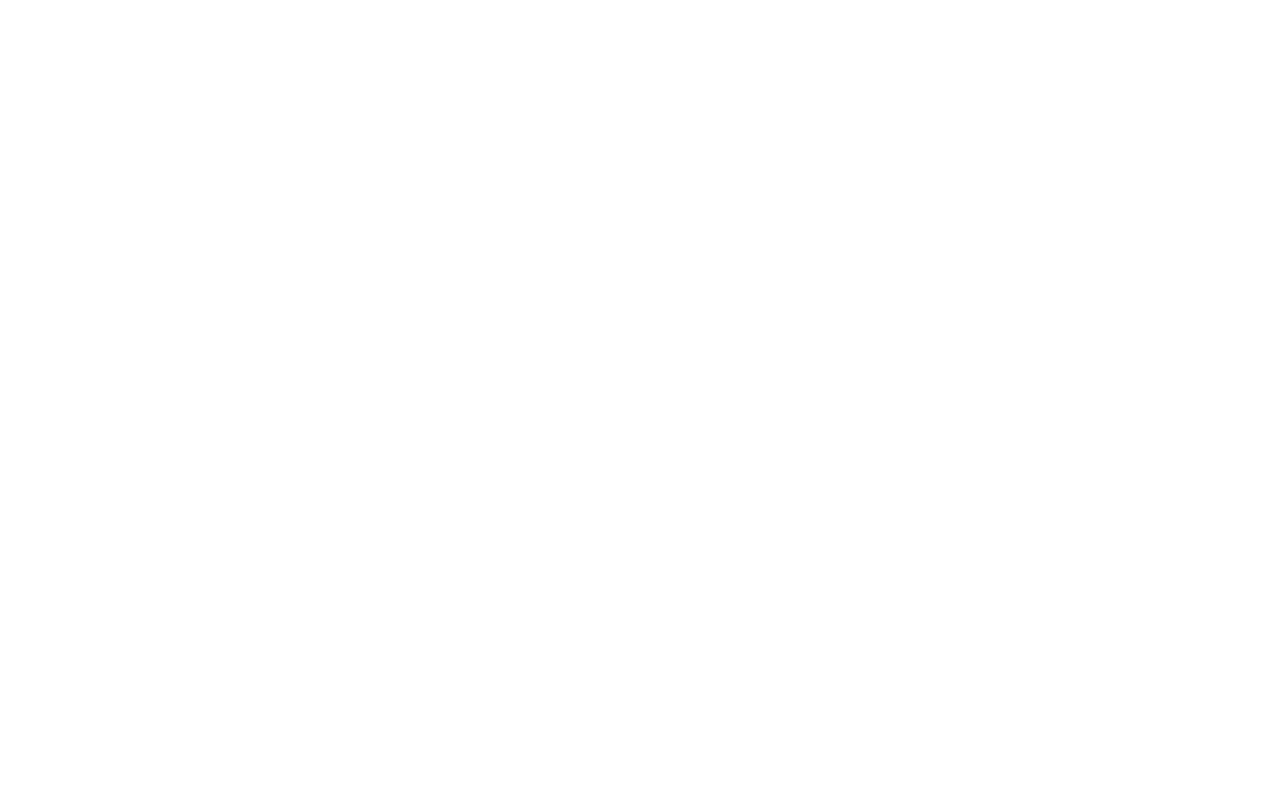
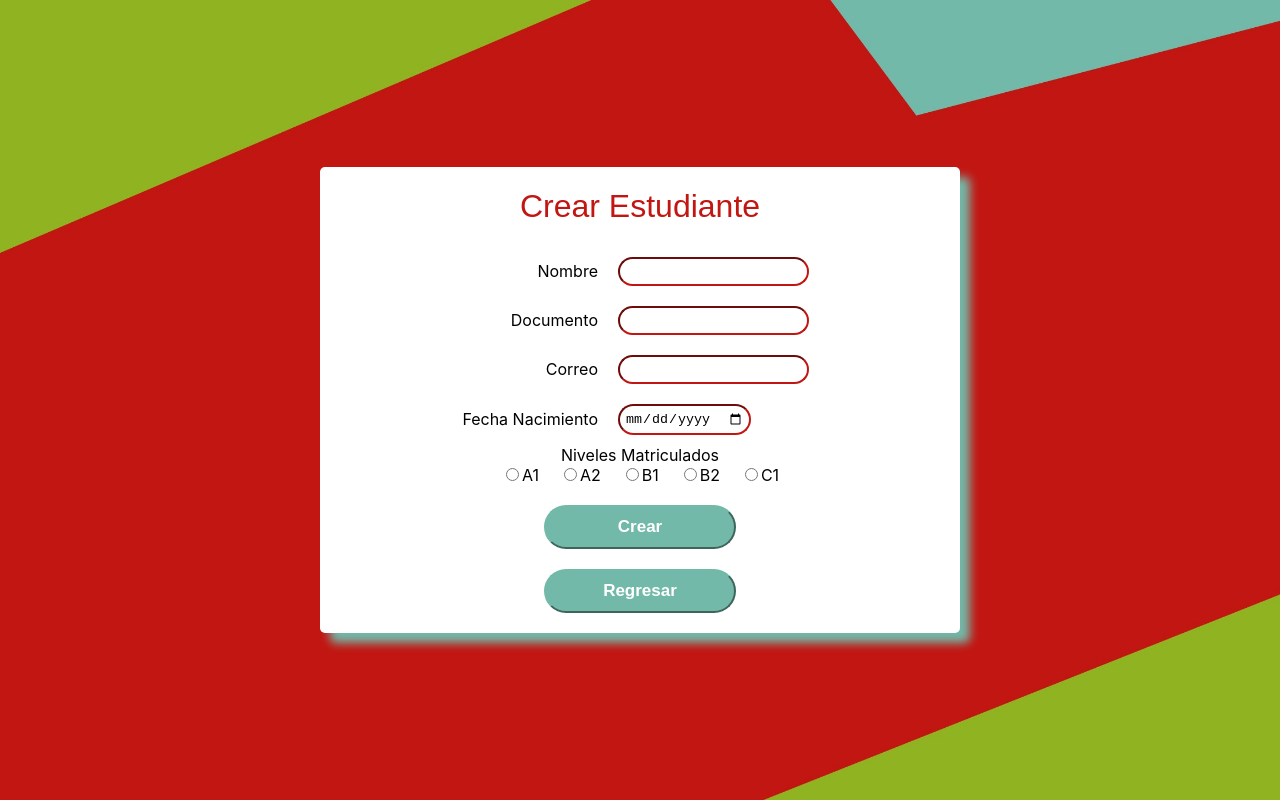
Before and after one commit to ManuelaGaviria/smart-front, a React (Create React App) app: page /CreateStudent in a window 1280 px wide. Before the commit this address had no page. Built offline with nearby package versions, Linux system fonts and the light colour scheme; a web font is replaced by a local one.

Commit message:
Crear profe y estudiante

```diff
--- /dev/null
+++ b/src/components/CircleImage.jsx
@@ -0,0 +1,16 @@
+
+import { MdOutlineCancel } from "react-icons/md";
+
+function CircleImage({icon}) {
+    const Icon = icon || MdOutlineCancel
+  return (
+    <div className="centerCircle">
+        <label className="labelCircle">
+            <Icon className="icons" />
+        </label>
+    </div>
+
+  )
+}
+
+export default CircleImage
--- /dev/null
+++ b/src/components/ContenedorForms.jsx
@@ -0,0 +1,17 @@
+import { motion } from "framer-motion";
+
+function ContenedorForms({children}) {
+  return (
+    <motion.div
+      className='contenedor'
+      initial={{ opacity: 0, y: 500 }}
+      animate={{opacity: 1, y: 0 }}
+      exit={{ opacity: 0, y: -500 }}
+      transition={{ duration: 1}}
+    >
+      {children}
+    </motion.div>
+  )
+}
+
+export default ContenedorForms
--- /dev/null
+++ b/src/components/RadioButton.jsx
@@ -0,0 +1,13 @@
+import React from 'react';
+
+const RadioButton = ({ id, label }) => {
+
+  return (
+    <div className='radioButton'>
+      <input type="radio" id={id}/>
+      <label htmlFor={id}>{label}</label>
+    </div>
+  );
+};
+
+export default RadioButton;
--- a/src/index.css
+++ b/src/index.css
@@ -39,6 +39,11 @@
   display: flex;
   justify-content: center;
   align-items: center;
+}
+
+.centerCircle{
+  position: absolute;
+  top: 10%;
 }
 
 .logo {
@@ -201,6 +206,30 @@
     width: 40%;
 }
 
+.Button2 {
+  cursor: pointer;
+  background-color: #72b9a9;
+  padding: 10px;
+  border-radius: 50px;
+  border-color: #72b9a9;
+  color: white;
+  font-weight: 600;
+  font-size: 25px;
+  width: 40%;
+  transition: 0.3s;
+  margin-bottom: 20px;
+}
+
+.Button2:hover {
+    background-color: #c11612;
+    color: white;
+    width: 50%;
+}
+
+.tituloPrincipal{
+  font-size: 40px;
+}
+
 .logoAdminContainer {
   display: flex;
   justify-content: center;
@@ -302,3 +331,17 @@
 .Btn:active {
   transform: translate(2px ,2px);
 }
+
+.ButtonContainer{
+  display: grid;
+
+}
+
+.niveles{
+  display: flex;
+  justify-content: center;
+}
+
+.radioButton{
+  margin: 0px 10px 0px 10px;
+}
--- /dev/null
+++ b/src/pages/CreateStudent.jsx
@@ -0,0 +1,41 @@
+import { motion} from 'framer-motion';
+import ContenedorForms from '../components/ContenedorForms';
+import LabelInput from '../components/LabelInput';
+import Button from '../components/Button';
+import ButtonLink from '../components/ButtonLink';
+import RadioButton from '../components/RadioButton';
+
+function CreateStudent() {
+  return (
+    <motion.div className="login-container"
+    initial={{ opacity: 0, x: -1000 }} // Inicia desde la izquierda
+    animate={{ opacity: 1, x: 0 }} // Animación hacia la derecha
+    exit={{ opacity: 0, x: 1000 }} // Sale hacia la derecha
+    transition={{ duration: 2 }}>
+        <ContenedorForms>
+            <h1>Crear Estudiante</h1>
+          <div className="InputContainer">
+            <LabelInput texto="Nombre"></LabelInput>
+            <LabelInput tipo="number" texto="Documento"></LabelInput>
+            <LabelInput tipo="email" texto="Correo"></LabelInput>
+            <LabelInput tipo="date" texto="Fecha Nacimiento"></LabelInput>
+            <div>
+                <label>Niveles Matriculados</label>
+                <div className='niveles'>
+                    <RadioButton id="opcion1" label="A1"/>
+                    <RadioButton id="opcion2" label="A2"/>
+                    <RadioButton id="opcion3" label="B1"/>
+                    <RadioButton id="opcion4" label="B2"/>
+                    <RadioButton id="opcion5" label="C1"/>
+                </div>
+            </div>
+          </div>
+          <br />
+          <Button clase="Button">Crear</Button>
+          <ButtonLink destino="/PrincipalStudent" clase="Button">Regresar</ButtonLink>
+        </ContenedorForms>
+    </motion.div>
+  )
+}
+
+export default CreateStudent
--- /dev/null
+++ b/src/pages/CreateTeacher.jsx
@@ -0,0 +1,30 @@
+import { motion} from 'framer-motion';
+import ContenedorForms from '../components/ContenedorForms';
+import LabelInput from '../components/LabelInput';
+import Button from '../components/Button';
+import ButtonLink from '../components/ButtonLink';
+
+function CreateTeacher() {
+  return (
+    <motion.div className="login-container"
+    initial={{ opacity: 0, x: -1000 }} // Inicia desde la izquierda
+    animate={{ opacity: 1, x: 0 }} // Animación hacia la derecha
+    exit={{ opacity: 0, x: 1000 }} // Sale hacia la derecha
+    transition={{ duration: 2 }}>
+        <ContenedorForms>
+            <h1>Crear Profesor</h1>
+          <div className="InputContainer">
+            <LabelInput texto="Nombre"></LabelInput>
+            <LabelInput tipo="number" texto="Documento"></LabelInput>
+            <LabelInput tipo="email" texto="Correo"></LabelInput>
+            <LabelInput tipo="date" texto="Fecha Nacimiento"></LabelInput>
+          </div>
+          <br />
+          <Button clase="Button">Crear</Button>
+          <ButtonLink destino="/PrincipalTeacher" clase="Button">Regresar</ButtonLink>
+        </ContenedorForms>
+    </motion.div>
+  )
+}
+
+export default CreateTeacher
--- a/src/pages/PrincipalAdmin.jsx
+++ b/src/pages/PrincipalAdmin.jsx
@@ -4,14 +4,11 @@
 import ImageButton from '../components/ImageButton';
 import { FaChalkboardTeacher } from "react-icons/fa";
 import { PiStudentBold } from "react-icons/pi";
-import { LuLogOut } from "react-icons/lu";
-import ButtonLink from '../components/ButtonLink';
 import LogoutButton from '../components/LogoutButton';
 
 
 function PrincipalAdmin() {
   return (
-
     <motion.div
     className='AdminContainer'
     initial={{ opacity: 0, x: 1000 }} // Inicia desde la derecha
--- a/src/pages/PrincipalStudent.jsx
+++ b/src/pages/PrincipalStudent.jsx
@@ -1,8 +1,38 @@
-import React from 'react'
+import Logo2 from '../components/Logo2';
+import { motion} from 'framer-motion';
+import { PiStudentBold } from "react-icons/pi";
+import CircleImage from '../components/CircleImage';
+import ButtonLink from '../components/ButtonLink';
 
 function PrincipalStudent() {
   return (
-    <div>PrincipalStudent</div>
+    <motion.div
+    className='AdminContainer'
+    initial={{ opacity: 0, x: 1000 }} // Inicia desde la derecha
+    animate={{ opacity: 1, x: 0 }} // Animación hacia la izquierda
+    exit={{ opacity: 0, x: -1000 }} // Sale hacia la izquierda
+    transition={{ duration: 2 }}>
+      <CircleImage icon={PiStudentBold}></CircleImage>
+      <div className='logoAdminContainer'>
+        <Logo2></Logo2>
+      </div>
+      <motion.div
+      className='contentAdminContainer'
+      initial={{ opacity: 0, y: -500 }} // Inicia desde abajo (puedes ajustar la distancia según tus necesidades)
+      animate={{ opacity: 1, y: -50 }} // Animación de arriba hacia abajo
+      exit={{ opacity: 0, y: 500 }} // Sale hacia abajo
+      transition={{ duration: 2 }}
+      >
+        <div className='ButtonsAdminContainer'>
+          <h1 className='tituloPrincipal'>Estudiantes</h1>
+          <div className='ButtonContainer'>
+            <ButtonLink destino="/CreateStudent" clase="Button2">Crear Estudiante</ButtonLink>
+            <ButtonLink clase="Button2">Ver Estudiantes</ButtonLink>
+            <ButtonLink destino="/Admin" clase="Button2">Regresar</ButtonLink>
+          </div>
+        </div>
+      </motion.div>
+    </motion.div>
   )
 }
 
--- a/src/pages/PrincipalTeacher.jsx
+++ b/src/pages/PrincipalTeacher.jsx
@@ -1,8 +1,38 @@
-import React from 'react'
+import Logo2 from '../components/Logo2';
+import { motion} from 'framer-motion';
+import { FaChalkboardTeacher } from "react-icons/fa";
+import CircleImage from '../components/CircleImage';
+import ButtonLink from '../components/ButtonLink';
 
 function PrincipalTeacher() {
   return (
-    <div>PrincipalTeacher</div>
+    <motion.div
+    className='AdminContainer'
+    initial={{ opacity: 0, x: 1000 }} // Inicia desde la derecha
+    animate={{ opacity: 1, x: 0 }} // Animación hacia la izquierda
+    exit={{ opacity: 0, x: -1000 }} // Sale hacia la izquierda
+    transition={{ duration: 2 }}>
+      <CircleImage icon={FaChalkboardTeacher}></CircleImage>
+      <div className='logoAdminContainer'>
+        <Logo2></Logo2>
+      </div>
+      <motion.div
+      className='contentAdminContainer'
+      initial={{ opacity: 0, y: -500 }} // Inicia desde abajo (puedes ajustar la distancia según tus necesidades)
+      animate={{ opacity: 1, y: -50 }} // Animación de arriba hacia abajo
+      exit={{ opacity: 0, y: 500 }} // Sale hacia abajo
+      transition={{ duration: 2 }}
+      >
+        <div className='ButtonsAdminContainer'>
+          <h1 className='tituloPrincipal'>Profesores</h1>
+          <div className='ButtonContainer'>
+            <ButtonLink destino="/CreateTeacher" clase="Button2">Crear Profesor</ButtonLink>
+            <ButtonLink clase="Button2">Ver profesores</ButtonLink>
+            <ButtonLink destino="/Admin" clase="Button2">Regresar</ButtonLink>
+          </div>
+        </div>
+      </motion.div>
+    </motion.div>
   )
 }
 
--- a/src/routes/AppRoutes.js
+++ b/src/routes/AppRoutes.js
@@ -5,6 +5,8 @@
 import PrincipalAdmin from "../pages/PrincipalAdmin";
 import PrincipalTeacher from "../pages/PrincipalTeacher";
 import PrincipalStudent from "../pages/PrincipalStudent";
+import CreateStudent from "../pages/CreateStudent";
+import CreateTeacher from "../pages/CreateTeacher";
 
 
 function AppRoutes() {
@@ -18,6 +20,8 @@
                 <Route exact path="/Admin" element={<PrincipalAdmin></PrincipalAdmin>}></Route>
                 <Route exact path="/PrincipalTeacher" element={<PrincipalTeacher></PrincipalTeacher>}></Route>
                 <Route exact path="/PrincipalStudent" element={<PrincipalStudent></PrincipalStudent>}></Route>
+                <Route exact path="/CreateTeacher" element={<CreateTeacher></CreateTeacher>}></Route>
+                <Route exact path="/CreateStudent" element={<CreateStudent></CreateStudent>}></Route>
             </Routes>
         </AnimatePresence>
     </>
```
Also changed, not shown: src/components/Select.jsx (added, +27 -0 lines).
